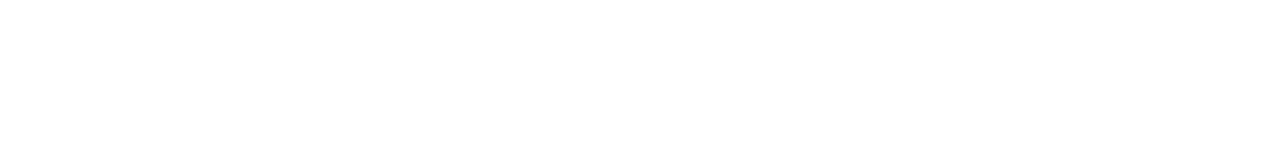
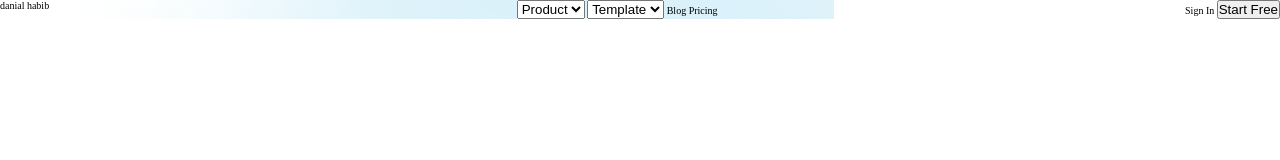
Before and after one commit to david06186/SuperCode-BusinessPayments, a plain HTML site: page index.html in a window 1280 px wide. Drawn offline with Linux system fonts and the light colour scheme.

Commit message:
added favicon & title

```diff
--- a/assets/css/style.css
+++ b/assets/css/style.css
@@ -195,3 +195,12 @@
 /* - Classes */
 
 /* - Type Selectors */
+
+header {
+  background-image: url(../img/Eclipse.png);
+  background-repeat: no-repeat;
+  nav {
+    display: flex;
+    justify-content: space-between;
+  }
+}
--- a/index.html
+++ b/index.html
@@ -4,10 +4,29 @@
     <meta charset="UTF-8" />
     <meta name="viewport" content="width=device-width, initial-scale=1.0" />
     <link rel="stylesheet" href="./assets/css/style.css" />
-    <title>Document</title>
+    <title>Money, Baby!</title>
+    <link rel="icon" type="image/x-icon" href="./assets/icons/favicon.ico" />
   </head>
   <body>
-    <header></header>
+    <header>
+      <nav>
+        <a href="#">danial habib</a>
+        <div>
+          <select>
+            <option>Product</option>
+          </select>
+          <select>
+            <option>Template</option>
+          </select>
+          <a href="#">Blog</a>
+          <a href="#">Pricing</a>
+        </div>
+        <div>
+          <a href="#">Sign In</a>
+          <button>Start Free</button>
+        </div>
+      </nav>
+    </header>
     <main></main>
     <footer></footer>
   </body>
```
Also changed, not shown: assets/icons/favicon.ico (added).
